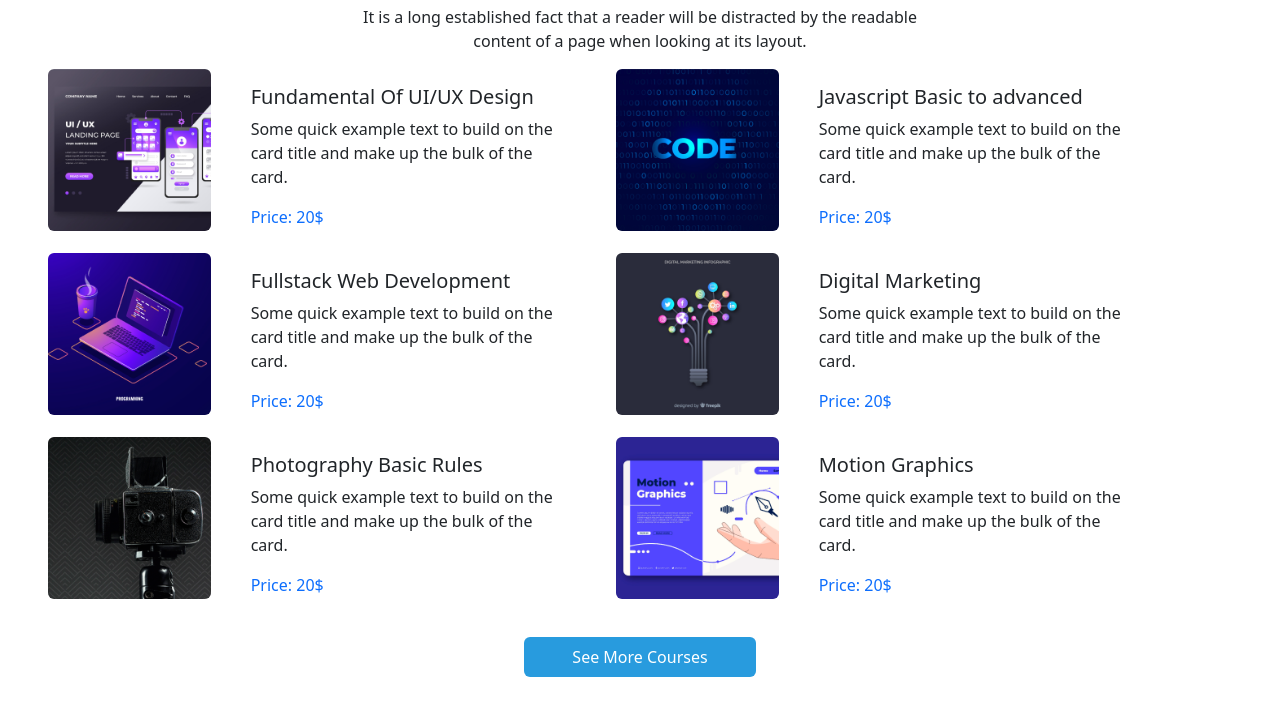
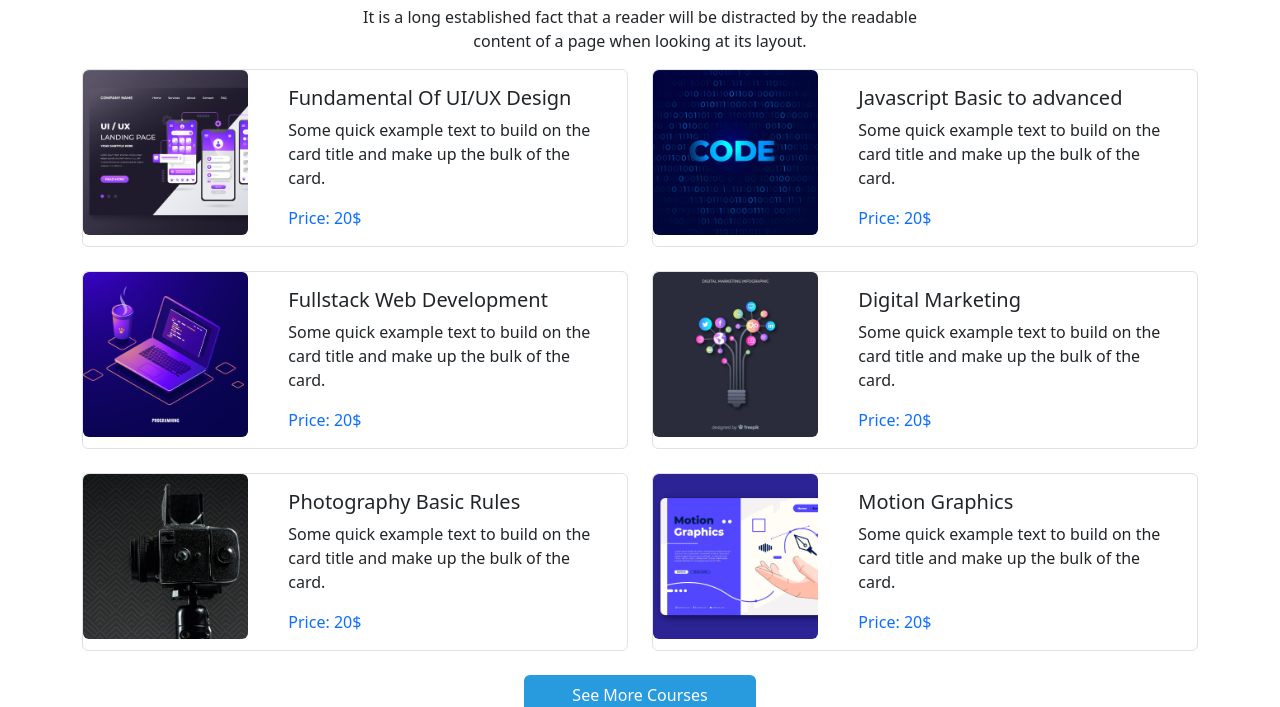
Before and after one commit to afrosedill/edtech-repo, a plain HTML site: page index.html in a window 1280 px wide. Shown: the part 772-1479 px from the top of the page. Drawn offline with nearby package versions, Linux system fonts and the light colour scheme.

Commit message:
fourth commit

```diff
--- a/index.html
+++ b/index.html
@@ -11,6 +11,8 @@
     type = "image/x-icon">
     <!-- bootstrap link -->
     <link href="https://cdn.jsdelivr.net/npm/bootstrap@5.2.0/dist/css/bootstrap.min.css" rel="stylesheet" integrity="sha384-gH2yIJqKdNHPEq0n4Mqa/HGKIhSkIHeL5AyhkYV8i59U5AR6csBvApHHNl/vI1Bx" crossorigin="anonymous">
+    <!-- font awesome -->
+    <script src="https://kit.fontawesome.com/159f1f696f.js" crossorigin="anonymous"></script>
 </head>
 <body>
     <header class="ps-5 pe-5">
@@ -94,11 +96,13 @@
         <p>It is a long established fact that a reader will be distracted by the readable <br>
             content of a page when looking at its layout.</p>
           <!-- courses section -->
-        <div class="row row-cols-1 row-cols-md-1 gap-2" id="Courses">
-          <div class="card border border-0" style="max-width: 560px;">
+        <div class="container">
+            <div class="row row-cols-1 row-cols-md-2 g-4" id="Courses">
+                <div class="col">
+                  <div class="card border" style="max-width: 560px;">
                       <div class="row">
                         <div class="col-md-4">
-                <img src="images/course/course-1.png" class="img-fluid rounded-2" alt="...">
+                          <img src="images/course/course-1.png" class="img-fluid rounded" alt="...">
                         </div>
                         <div class="col-md-8">
                           <div class="card-body text-start">
@@ -110,7 +114,9 @@
                         </div>
                       </div>
                     </div>
-          <div class="card border border-0" style="max-width: 560px;">
+                </div>
+                <div class="col">
+                    <div class="card border" style="max-width: 560px;">
                         <div class="row">
                           <div class="col-md-4">
                             <img src="images/course/course-2.png" class="img-fluid rounded-2" alt="...">
@@ -125,7 +131,9 @@
                           </div>
                         </div>
                       </div>
-          <div class="card border border-0" style="max-width: 560px;">
+                </div>
+                <div class="col">
+                    <div class="card border" style="max-width: 560px;">
                         <div class="row">
                           <div class="col-md-4">
                             <img src="images/course/course-3.png" class="img-fluid rounded-2" alt="...">
@@ -140,7 +148,9 @@
                           </div>
                         </div>
                       </div>
-          <div class="card border border-0" style="max-width: 560px;">
+                </div>
+                <div class="col">
+                    <div class="card border" style="max-width: 560px;">
                         <div class="row">
                           <div class="col-md-4">
                             <img src="images/course/course-4.png" class="img-fluid rounded-2" alt="...">
@@ -155,7 +165,9 @@
                           </div>
                         </div>
                       </div>
-          <div class="card border border-0" style="max-width: 560px;">
+                </div>
+                <div class="col">
+                    <div class="card border" style="max-width: 560px;">
                         <div class="row">
                           <div class="col-md-4">
                             <img src="images/course/course-5.png" class="img-fluid rounded-2" alt="...">
@@ -170,7 +182,9 @@
                           </div>
                         </div>
                       </div>
-          <div class="card border border-0" style="max-width: 560px;">
+                </div>
+                <div class="col">
+                    <div class="card border" style="max-width: 560px;">
                         <div class="row">
                           <div class="col-md-4">
                             <img src="images/course/course-6.png" class="img-fluid rounded-2" alt="...">
@@ -181,6 +195,8 @@
                               <p class="card-text">Some quick example text to build on the card title
                                 and make up the bulk of the card.</p>
                               <p class="card-text text-primary">Price: 20$</p>
+                            </div>
+                          </div>
                         </div>
                       </div>
                 </div>
@@ -295,14 +311,6 @@
                 <button class="btnprimary px-4">View All</button>
               </div>
         </section>
-        <!-- Feedback part -->
-        <section class="mt-5 text-center">
-            <div>
-                <h2 class="fw-bold">Some Students Feedback</h2>
-                <p>It is a long established fact that a reader will be distracted by the readable <br>
-                    content of a page when looking at its lay</p>
-            </div>
-        </section>
         <!-- question part -->
         <section class="mt-5">
             <div class="text-center">
@@ -392,7 +400,12 @@
             <p>Office 41, Zawaya Building, Ghala Muscat, <br>
                 Sultanate of Oman <br>
                 Privacy Ploicy | Terms of use</p>
-
+                <div>
+                    <i class="fa-brands fa-facebook pe-2"></i>
+                    <i class="fa-brands fa-twitter pe-2"></i>
+                    <i class="fa-brands fa-linkedin pe-2"></i>
+                    <i class="fa-brands fa-tiktok"></i>
+                </div>
         </footer>
     <script src="https://cdn.jsdelivr.net/npm/bootstrap@5.2.0/dist/js/bootstrap.bundle.min.js" integrity="sha384-A3rJD856KowSb7dwlZdYEkO39Gagi7vIsF0jrRAoQmDKKtQBHUuLZ9AsSv4jD4Xa" crossorigin="anonymous"></script>
 </body>
```
Lines whose indentation alone changed are shown as unchanged.
